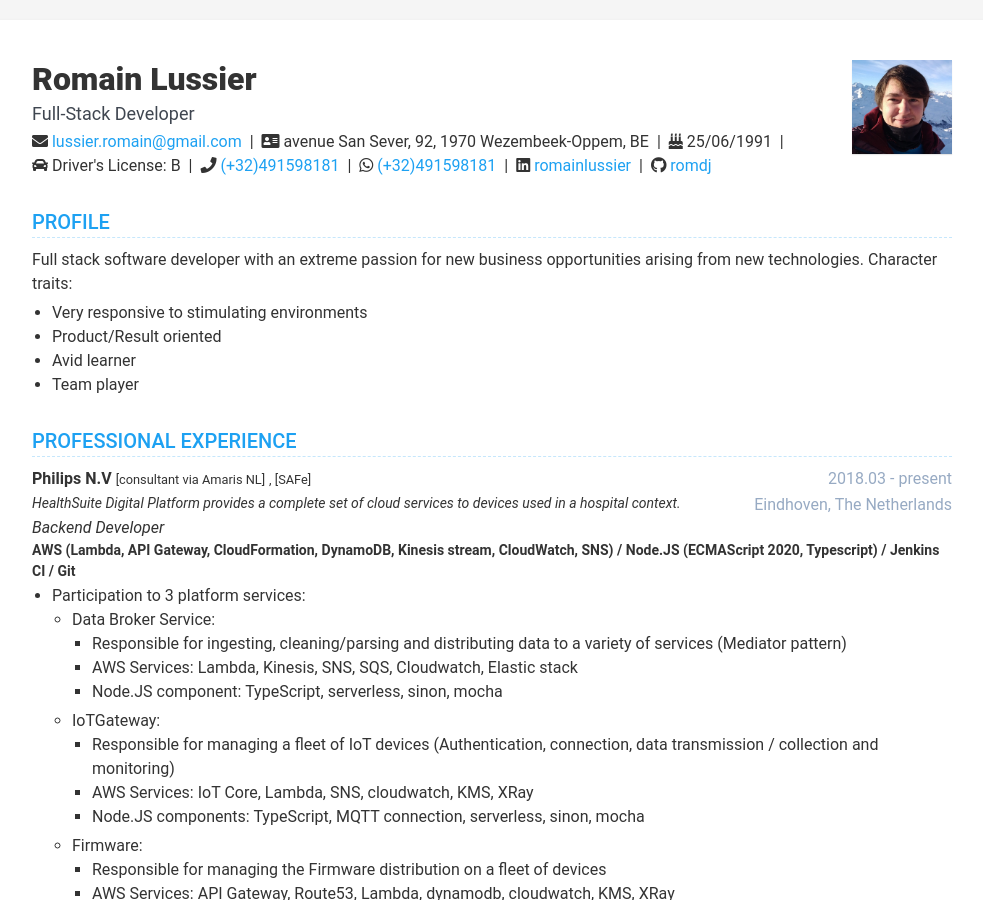
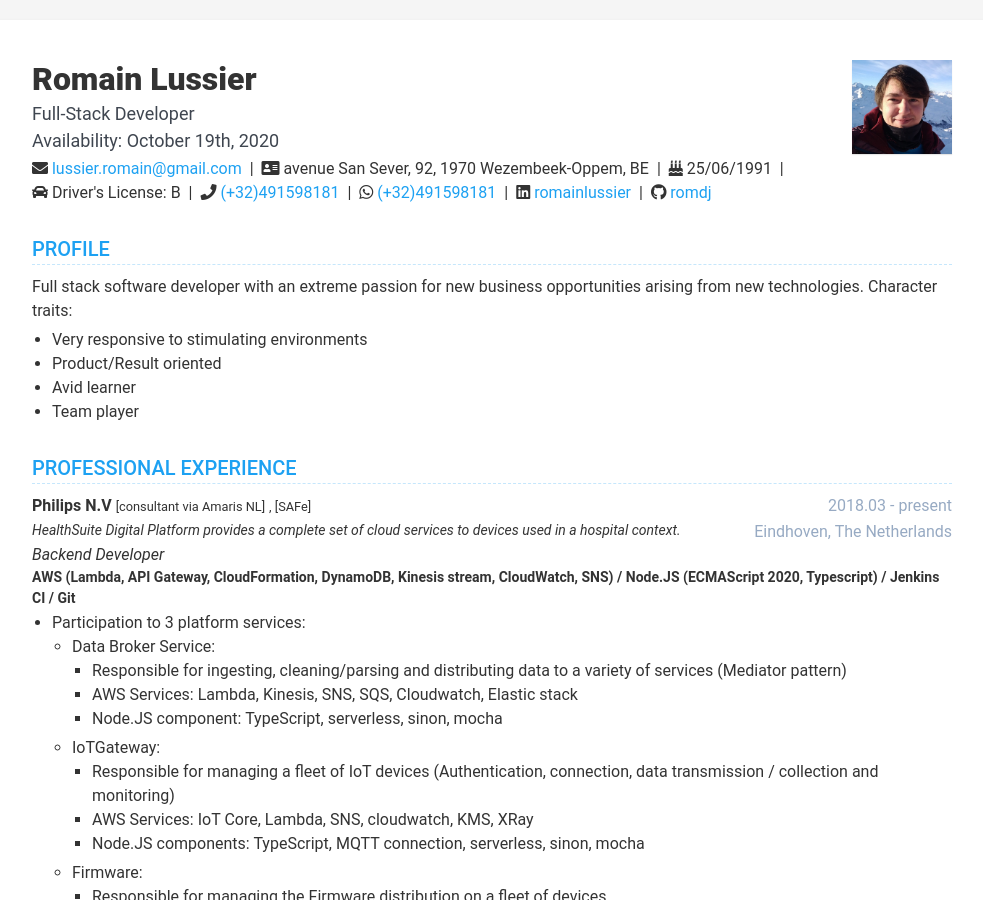
Before and after one commit to romdj/romdj.github.io, a Jekyll site: the page built from index.html, in a window 1280 px wide and 900 px high. Shown: the whole window, without its empty margins (148-1131 px from the left). Built offline with Jekyll 4.4.1, drawn with Linux system fonts in a browser that asks for light colours; nearby versions of some CDN libraries.

Commit message:
adding availability

```diff
--- a/_data/data.yml
+++ b/_data/data.yml
@@ -1,7 +1,7 @@
 intro:
   name: Romain Lussier
   title: Full-Stack Developer
-  # availability: 'september 2020'
+  availability: 'October 19th, 2020'
   contractType: freelance or full-time
   avatar:
     display: true
```
